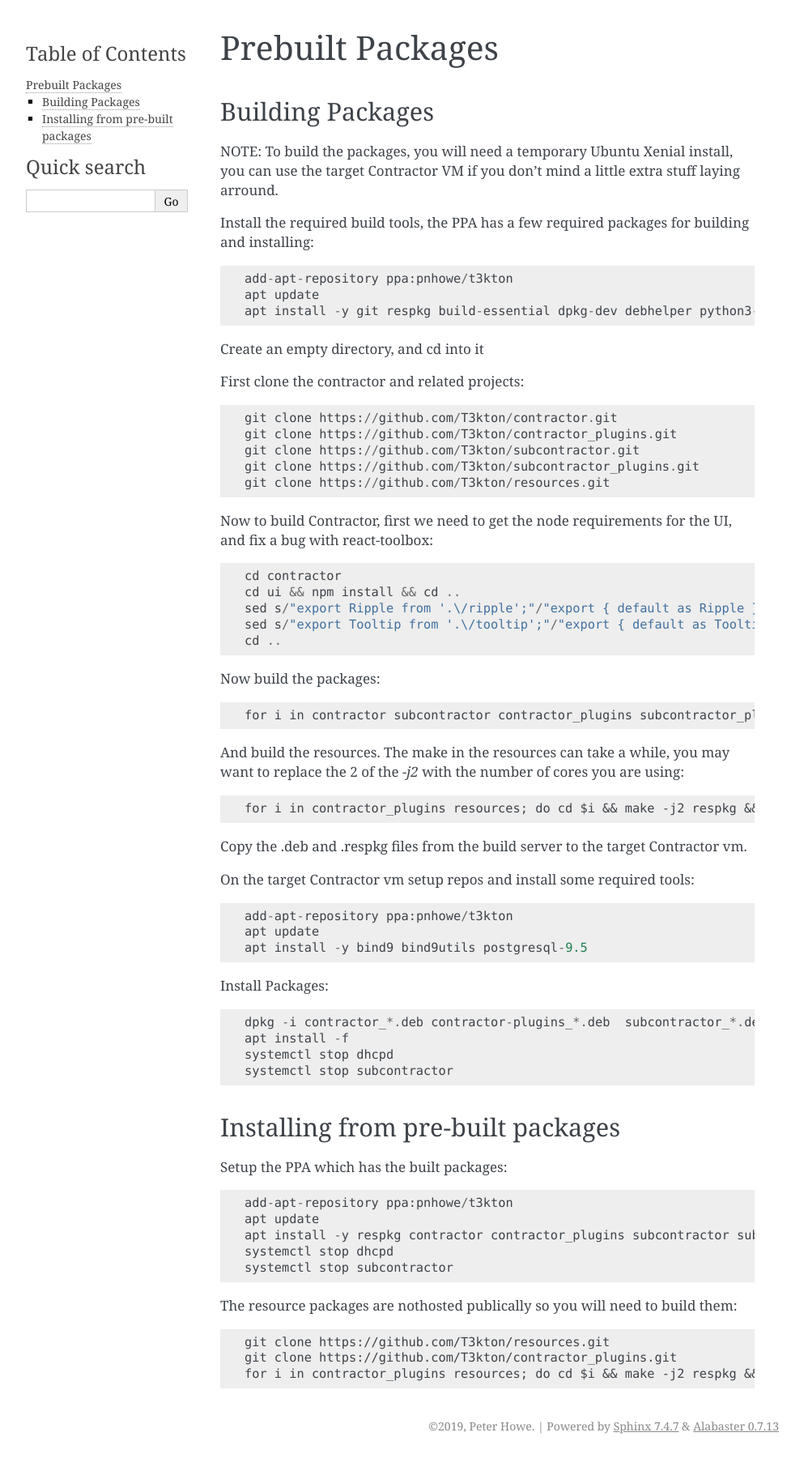
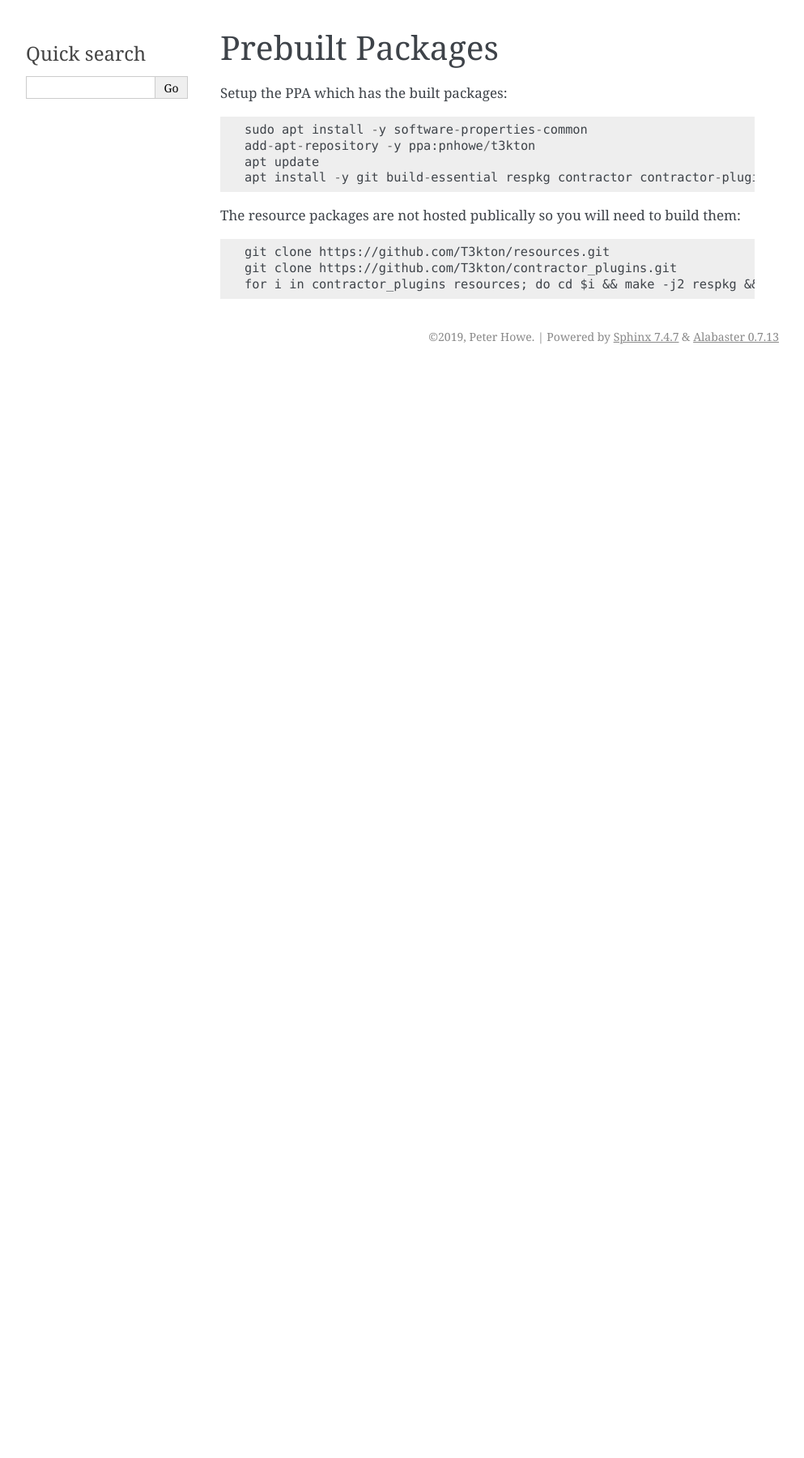
Before and after one commit to T3kton/t3kton.github.io, a Sphinx documentation site: the page built from source/contractor/TryIt_packaged.rst, in a window 1280 px wide. Shown: the whole page at 81% size, without its empty margins (148-1141 px from the left). Built offline with Sphinx 7.4.7, drawn with Linux system fonts in a browser that asks for light colours; after the commit the page ends 900 px from its top, so only the background shows below that.

```diff
--- a/source/contractor/TryIt_packaged.rst
+++ b/source/contractor/TryIt_packaged.rst
@@ -1,73 +1,73 @@
 Prebuilt Packages
 =================
 
-Building Packages
------------------
-
-NOTE: To build the packages, you will need a temporary Ubuntu Xenial install, you can
-use the target Contractor VM if you don't mind a little extra stuff laying arround.
-
-Install the required build tools, the PPA has a few required packages for building
-and installing::
-
-  add-apt-repository ppa:pnhowe/t3kton
-  apt update
-  apt install -y git respkg build-essential dpkg-dev debhelper python3-dev python3-setuptools nodejs npm nodejs-legacy liblzma-dev
-
-Create an empty directory, and cd into it
-
-First clone the contractor and related projects::
-
-  git clone https://github.com/T3kton/contractor.git
-  git clone https://github.com/T3kton/contractor_plugins.git
-  git clone https://github.com/T3kton/subcontractor.git
-  git clone https://github.com/T3kton/subcontractor_plugins.git
-  git clone https://github.com/T3kton/resources.git
-
-Now to build Contractor, first we need to get the node requirements for the UI, and fix a bug with react-toolbox::
-
-  cd contractor
-  cd ui && npm install && cd ..
-  sed s/"export Ripple from '.\/ripple';"/"export { default as Ripple } from '.\/ripple';"/ -i ui/node_modules/react-toolbox/components/index.js
-  sed s/"export Tooltip from '.\/tooltip';"/"export { default as Tooltip } from '.\/tooltip';"/ -i ui/node_modules/react-toolbox/components/index.js
-  cd ..
-
-Now build the packages::
-
-  for i in contractor subcontractor contractor_plugins subcontractor_plugins; do cd $i && make dpkg && cd ..; done
-
-And build the resources.  The make in the resources can take a while, you may want to replace the 2 of the `-j2` with the number of cores you are using::
-
-  for i in contractor_plugins resources; do cd $i && make -j2 respkg && mv *.respkg .. && cd ..; done
-
-Copy the .deb and .respkg files from the build server to the target Contractor vm.
-
-On the target Contractor vm setup repos and install some required tools::
-
-  add-apt-repository ppa:pnhowe/t3kton
-  apt update
-  apt install -y bind9 bind9utils postgresql-9.5
-
-Install Packages::
-
-  dpkg -i contractor_*.deb contractor-plugins_*.deb  subcontractor_*.deb subcontractor-plugins_*.deb
-  apt install -f
-  systemctl stop dhcpd
-  systemctl stop subcontractor
-
-Installing from pre-built packages
-----------------------------------
+.. Installing from pre-built packages
+.. ----------------------------------
 
 Setup the PPA which has the built packages::
 
-  add-apt-repository ppa:pnhowe/t3kton
+  sudo apt install -y software-properties-common
+  add-apt-repository -y ppa:pnhowe/t3kton
   apt update
-  apt install -y respkg contractor contractor_plugins subcontractor subcontractor_plugins
-  systemctl stop dhcpd
-  systemctl stop subcontractor
+  apt install -y git build-essential respkg contractor contractor-plugins subcontractor subcontractor-plugins liblzma-dev genisoimage
 
-The resource packages are nothosted publically so you will need to build them::
+The resource packages are not hosted publically so you will need to build them::
 
   git clone https://github.com/T3kton/resources.git
   git clone https://github.com/T3kton/contractor_plugins.git
   for i in contractor_plugins resources; do cd $i && make -j2 respkg && mv *.respkg .. && cd ..; done
+
+
+.. Building Packages
+.. -----------------
+..
+.. NOTE: To build the packages, you will need a temporary Ubuntu Xenial install, you can
+.. use the target Contractor VM if you don't mind a little extra stuff laying arround.
+..
+.. Install the required build tools, the PPA has a few required packages for building
+.. and installing::
+..
+..   add-apt-repository ppa:pnhowe/t3kton
+..   apt update
+..   apt install -y git respkg build-essential dpkg-dev debhelper python3-dev python3-setuptools nodejs npm nodejs-legacy liblzma-dev
+..
+.. Create an empty directory, and cd into it
+..
+.. First clone the contractor and related projects::
+..
+..   git clone https://github.com/T3kton/contractor.git
+..   git clone https://github.com/T3kton/contractor_plugins.git
+..   git clone https://github.com/T3kton/subcontractor.git
+..   git clone https://github.com/T3kton/subcontractor_plugins.git
+..   git clone https://github.com/T3kton/resources.git
+..
+.. Now to build Contractor, first we need to get the node requirements for the UI, and fix a bug with react-toolbox::
+..
+..   cd contractor
+..   cd ui && npm install && cd ..
+..   sed s/"export Ripple from '.\/ripple';"/"export { default as Ripple } from '.\/ripple';"/ -i ui/node_modules/react-toolbox/components/index.js
+..   sed s/"export Tooltip from '.\/tooltip';"/"export { default as Tooltip } from '.\/tooltip';"/ -i ui/node_modules/react-toolbox/components/index.js
+..   cd ..
+..
+.. Now build the packages::
+..
+..   for i in contractor subcontractor contractor_plugins subcontractor_plugins; do cd $i && make dpkg && cd ..; done
+..
+.. And build the resources.  The make in the resources can take a while, you may want to replace the 2 of the `-j2` with the number of cores you are using::
+..
+..   for i in contractor_plugins resources; do cd $i && make -j2 respkg && mv *.respkg .. && cd ..; done
+..
+.. Copy the .deb and .respkg files from the build server to the target Contractor vm.
+..
+.. On the target Contractor vm setup repos and install some required tools::
+..
+..   add-apt-repository ppa:pnhowe/t3kton
+..   apt update
+..   apt install -y bind9 bind9utils postgresql-9.5
+..
+.. Install Packages::
+..
+..   dpkg -i contractor_*.deb contractor-plugins_*.deb  subcontractor_*.deb subcontractor-plugins_*.deb
+..   apt install -f
+..   systemctl stop dhcpd
+..   systemctl stop subcontractor
```
Also changed, not shown: source/contractor/TryIt.rst (+101 -12 lines).
